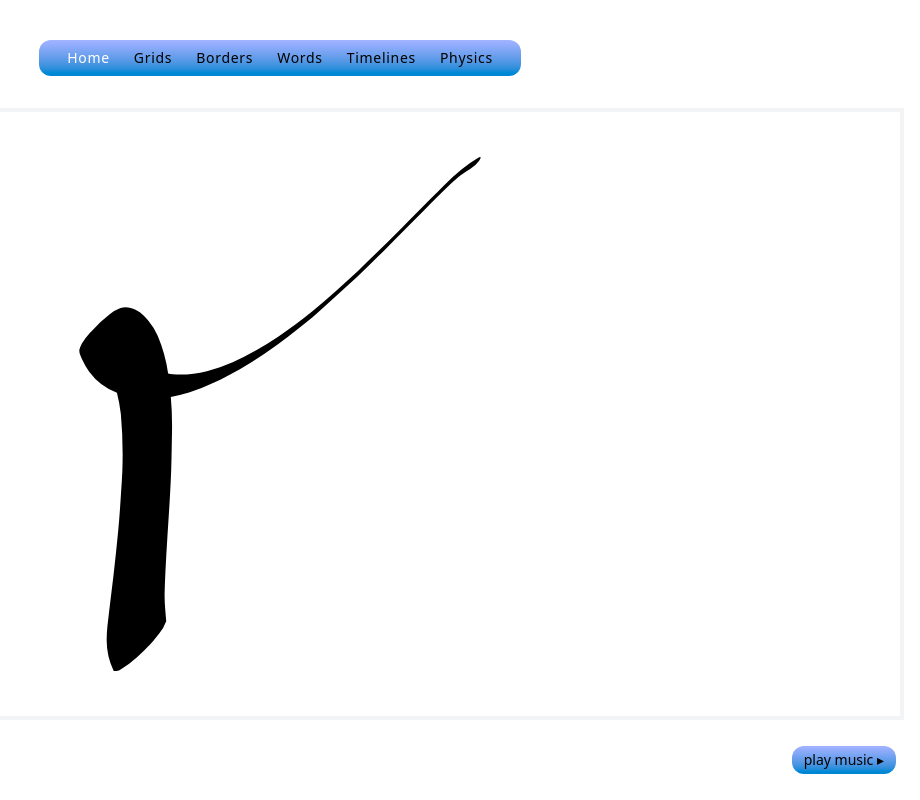
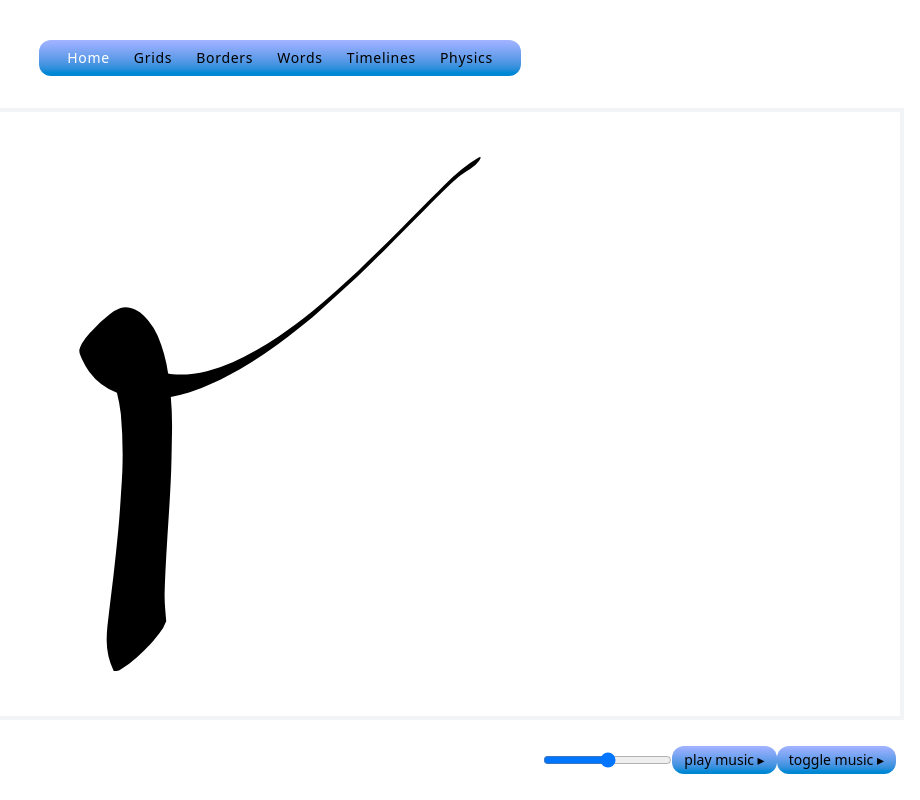
Before and after one commit to ofsound/vue-portfolio, a Vue app: page / in a window 1280 px wide. Shown: the whole page, without its empty margins (360-1280 px from the left). Built offline with nearby package versions, Linux system fonts and the light colour scheme.

Commit message:
Add rough volume/pause to player

```diff
--- a/src/components/PersistentPlayer.vue
+++ b/src/components/PersistentPlayer.vue
@@ -1,7 +1,10 @@
 <script setup lang="ts">
+import { onMounted } from 'vue'
+
+const audioContext = new window.AudioContext()
+const gainNode = audioContext.createGain()
+
 async function playMp3WithWebAudio(url: string): Promise<void> {
-  const audioContext = new window.AudioContext()
-
   const response = await fetch(url)
   const arrayBuffer = await response.arrayBuffer()
   const audioBuffer = await audioContext.decodeAudioData(arrayBuffer)
@@ -9,7 +12,7 @@ async function playMp3WithWebAudio(url: string): Promise<void> {
   const source = audioContext.createBufferSource()
   source.buffer = audioBuffer
 
-  source.connect(audioContext.destination)
+  source.connect(gainNode).connect(audioContext.destination)
 
   source.start(0)
 }
@@ -17,15 +20,44 @@ async function playMp3WithWebAudio(url: string): Promise<void> {
 const playAudio = () => {
   playMp3WithWebAudio('01.mp3').catch((error) => console.error('Error playing audio:', error))
 }
+
+const toggleAudio = () => {
+  // Check if context is in suspended state (autoplay policy)
+  if (audioContext.state === 'suspended') {
+    audioContext.resume()
+  } else {
+    audioContext.suspend()
+  }
+}
+
+onMounted(() => {
+  const volumeControl = document.querySelector('#volume') as HTMLInputElement
+  if (volumeControl) {
+    volumeControl.addEventListener(
+      'input',
+      () => {
+        gainNode.gain.value = parseFloat(volumeControl.value)
+      },
+      false,
+    )
+  }
+})
 </script>
 
 <template>
   <section class="ml-auto flex h-12 max-w-max shrink-0 items-center justify-end px-2">
+    <input type="range" id="volume" min="0" max="2" value="1" step="0.01" />
     <button
       class="cursor-pointer rounded-xl bg-linear-to-t from-sky-600 to-indigo-300 px-3 py-1 text-sm hover:bg-gray-400"
       @click="playAudio"
     >
       play music ▸
     </button>
+    <button
+      class="cursor-pointer rounded-xl bg-linear-to-t from-sky-600 to-indigo-300 px-3 py-1 text-sm hover:bg-gray-400"
+      @click="toggleAudio"
+    >
+      toggle music ▸
+    </button>
   </section>
 </template>
```
